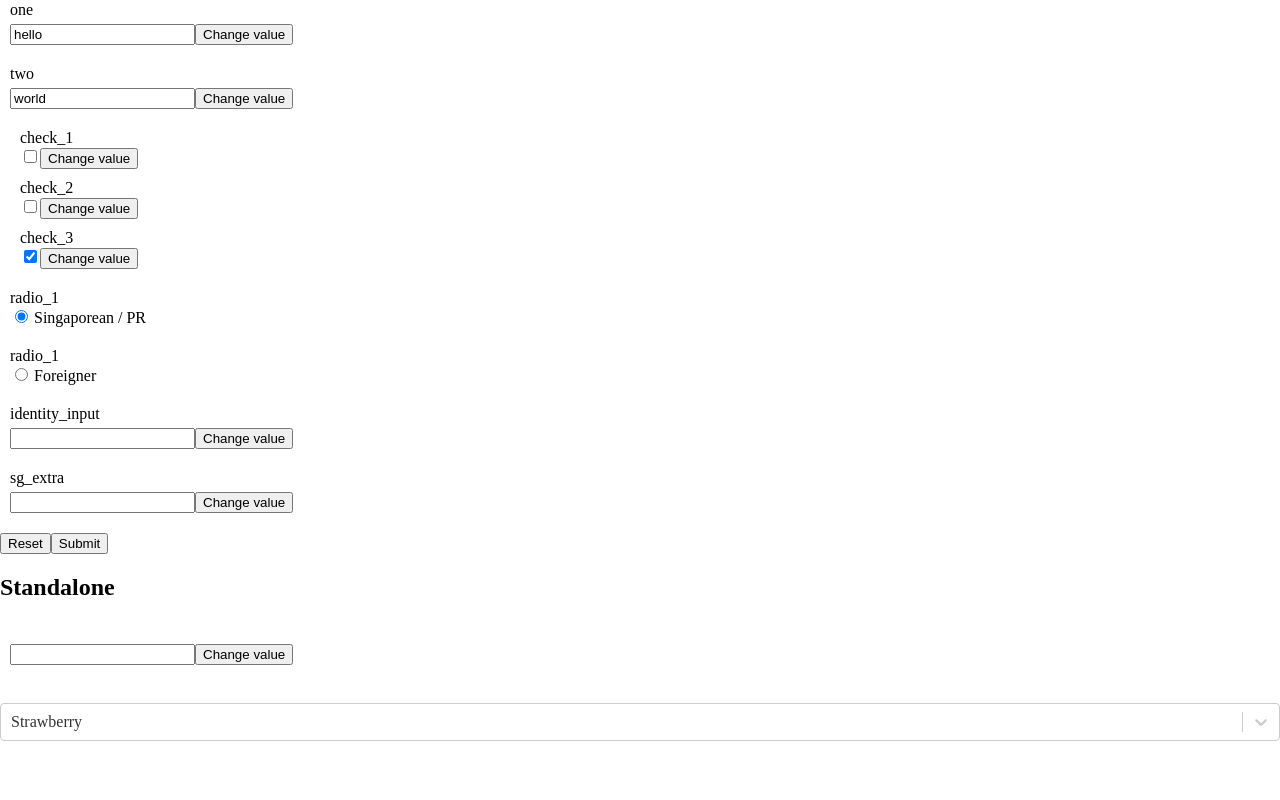
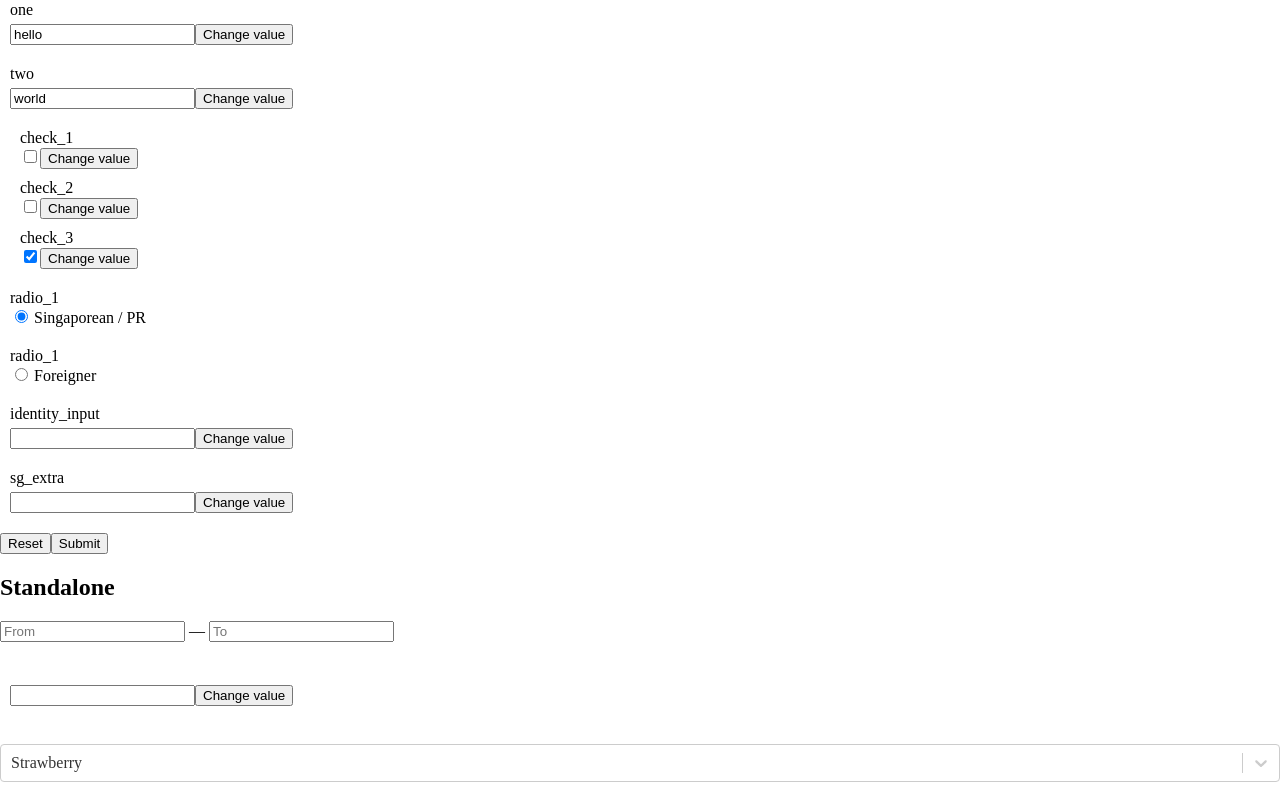
Before and after one commit to geekyme/demo-react-hooks, a Next.js app: page / in a window 1280 px wide. Shown: the part 495-1295 px from the top of the page. Before the commit the page ends 1254 px from the top, so only its background shows below. Built offline with nearby package versions, Linux system fonts and the light colour scheme.

Commit message:
Add FormDateRange's basic setup

```diff
--- /dev/null
+++ b/components/FormDateRange/index.jsx
@@ -0,0 +1,59 @@
+import DayPickerInput from "react-day-picker/DayPickerInput";
+import "react-day-picker/lib/style.css";
+import { useState, useRef } from "react";
+
+export default function FormDateRange() {
+  const toEl = useRef();
+  const [from, setFrom] = useState();
+  const [to, setTo] = useState();
+  const modifiers = { start: from, end: to };
+
+  function focusTo() {
+    toEl.current.getInput().focus();
+  }
+
+  function handleFromChange(from) {
+    setFrom(from);
+  }
+
+  function handleToChange(to) {
+    setTo(to);
+  }
+
+  return (
+    <div className="InputFromTo">
+      <DayPickerInput
+        value={from}
+        placeholder="From"
+        dayPickerProps={{
+          showOutsideDays: true,
+          selectedDays: [from, { from, to }],
+          disabledDays: { after: to },
+          toMonth: to,
+          modifiers,
+          numberOfMonths: 2,
+          onDayClick: focusTo
+        }}
+        onDayChange={handleFromChange}
+      />{" "}
+      —{" "}
+      <span className="InputFromTo-to">
+        <DayPickerInput
+          ref={toEl}
+          value={to}
+          placeholder="To"
+          dayPickerProps={{
+            showOutsideDays: true,
+            selectedDays: [from, { from, to }],
+            disabledDays: { before: from },
+            modifiers,
+            month: from,
+            fromMonth: from,
+            numberOfMonths: 2
+          }}
+          onDayChange={handleToChange}
+        />
+      </span>
+    </div>
+  );
+}
--- a/next.config.js
+++ b/next.config.js
@@ -1,6 +1,9 @@
-module.exports = {
-  publicRuntimeConfig: {
-    highload: process.env.HIGHLOAD
-  }
-  // target: "serverless"
+const withCSS = require("@zeit/next-css");
+
+config = withCSS();
+
+config.publicRuntimeConfig = {
+  highload: process.env.HIGHLOAD
 };
+
+module.exports = config;
--- a/package.json
+++ b/package.json
@@ -12,8 +12,10 @@
   "author": "",
   "license": "ISC",
   "dependencies": {
+    "@zeit/next-css": "1.0.1",
     "next": "^8.0.3",
     "react": "^16.8.4",
+    "react-day-picker": "7.3.0",
     "react-dom": "^16.8.4",
     "react-select": "2.4.2"
   },
--- a/pages/index.jsx
+++ b/pages/index.jsx
@@ -3,6 +3,7 @@ import GlanceItems from "components/GlanceItems";
 import FormBuilder from "components/FormBuilder";
 import FormInput from "components/FormInput";
 import FormSelect from "components/FormSelect";
+import FormDateRange from "components/FormDateRange";
 import getFormConfig, { getLargeConfig } from "./getFormConfig";
 import getConfig from "next/config";
 
@@ -59,6 +60,7 @@ export default function AgendaPage() {
       </div>
       <div>
         <h2>Standalone</h2>
+        <FormDateRange />
         <FormInput
           onChange={e => console.log("standalone", e.target.value)}
           validate={customValidate}
```
Also changed, not shown: 1 other file (tests, documents, lock files or other folders).
